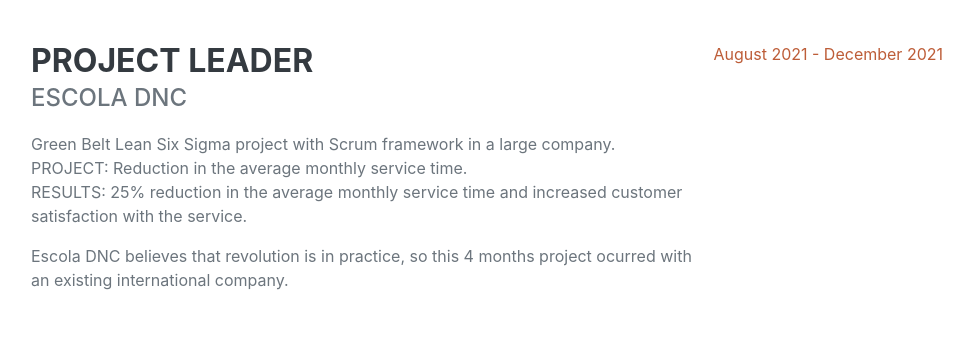
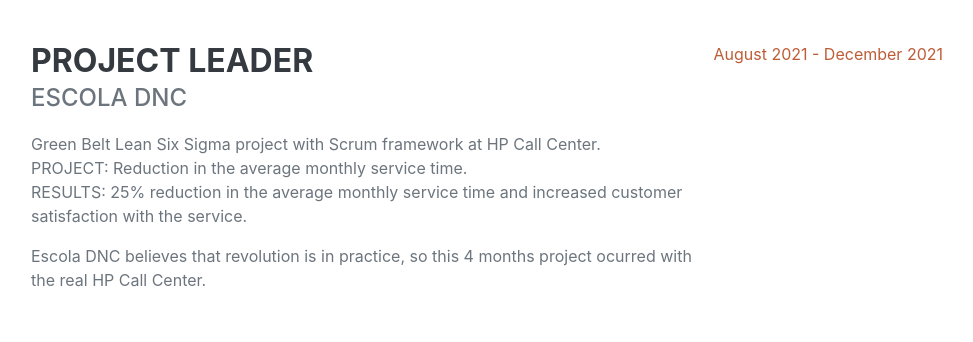
Before and after one commit to madsonrick/madsonrick.github.io, a plain HTML site: page index.html in a window 1280 px wide. Shown: the part 1720-2062 px from the top of the page, without its empty margins (289-1262 px from the left). Drawn offline with nearby package versions, Linux system fonts and the light colour scheme; a web font is replaced by a local one.

Commit message:
Update index.html

```diff
--- a/index.html
+++ b/index.html
@@ -91,10 +91,10 @@
                         <div class="flex-grow-1">
                             <h3 class="mb-0">Project Leader</h3>
                             <div class="subheading mb-3">Escola DNC</div>
-                            <p>Green Belt Lean Six Sigma project with Scrum framework in a large company.<br>
+                            <p>Green Belt Lean Six Sigma project with Scrum framework at HP Call Center.<br>
                             PROJECT: Reduction in the average monthly service time.<br>
                             RESULTS: 25% reduction in the average monthly service time and increased customer satisfaction with the service.</p>
-                            <p>Escola DNC believes that revolution is in practice, so this 4 months project ocurred with an existing international company.</p>
+                            <p>Escola DNC believes that revolution is in practice, so this 4 months project ocurred with the real HP Call Center.</p>
                         </div>
                         <div class="flex-shrink-0"><span class="text-primary">August 2021 - December 2021</span></div>
                     </div>
```
